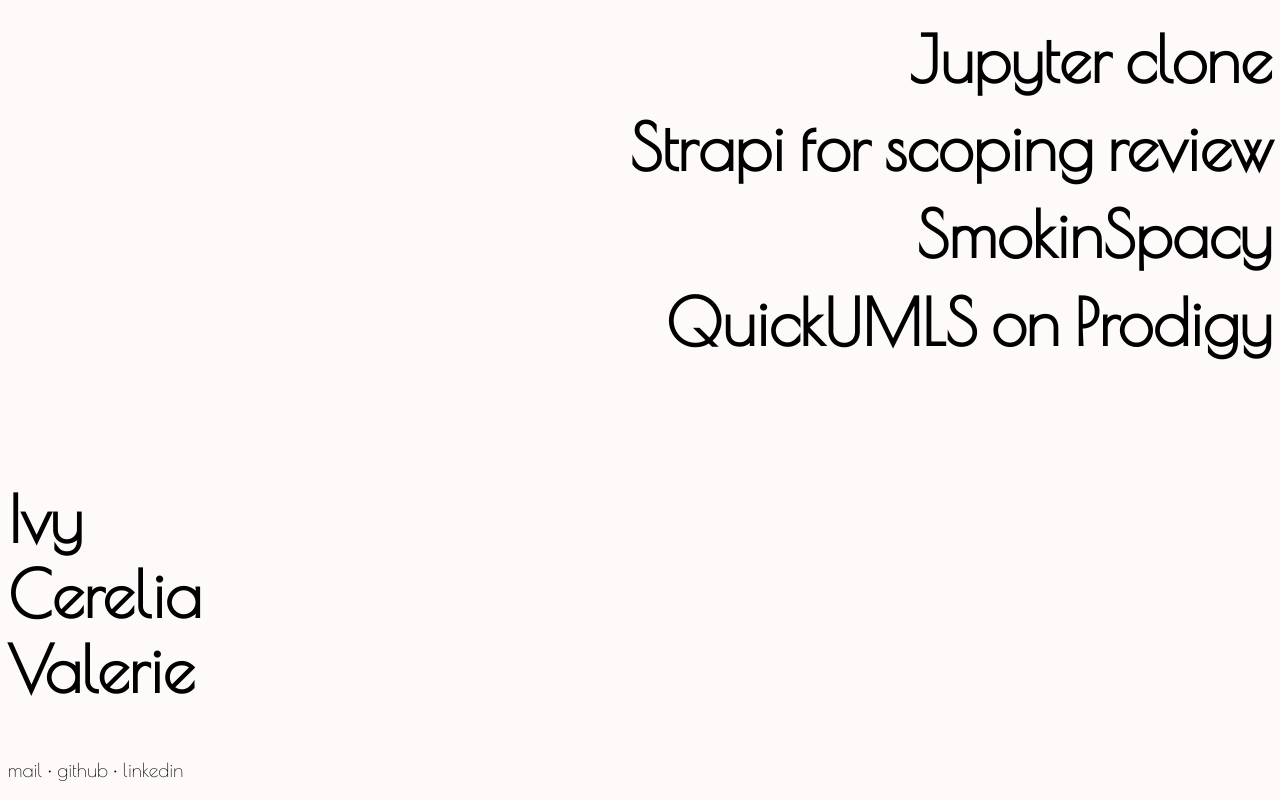
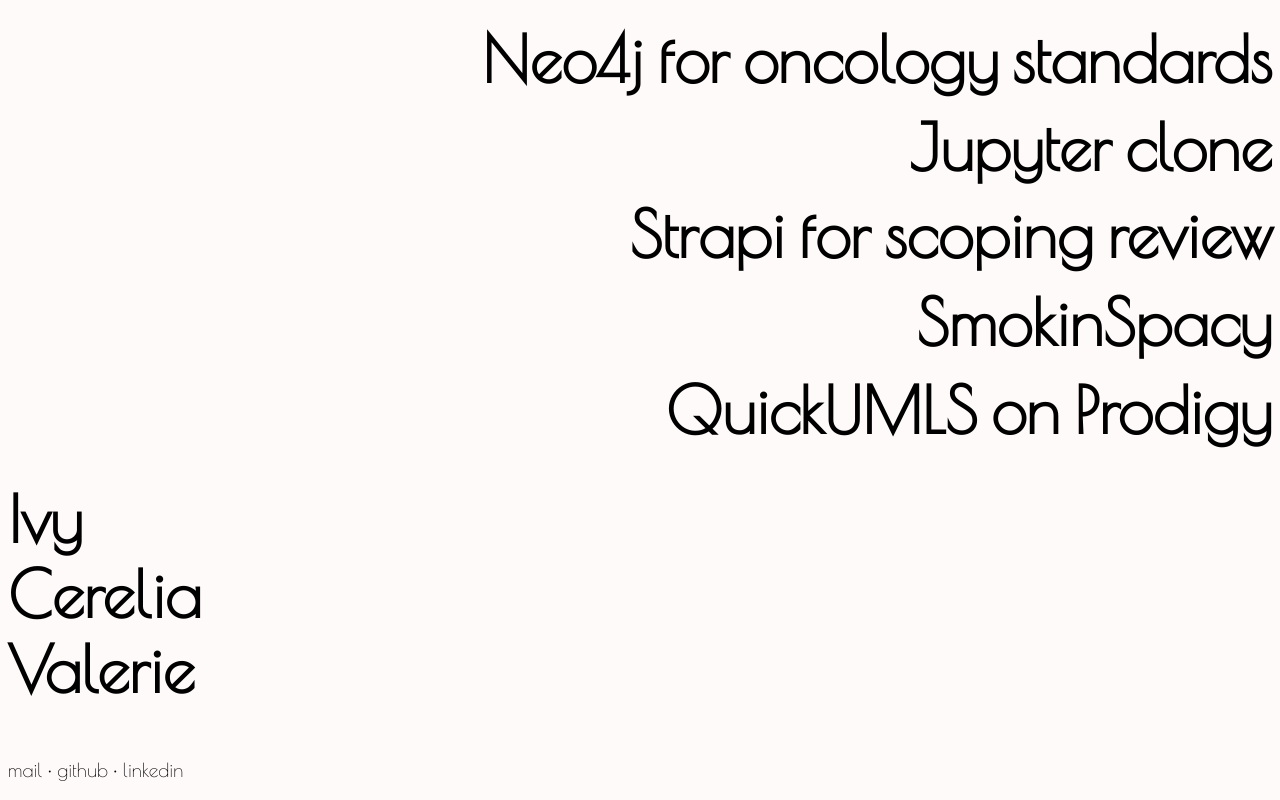
Before and after one commit to ivcvy/ivcvy.github.io, a plain HTML site: page index.html in a window 1280 px wide. Drawn offline with nearby package versions, Linux system fonts and the light colour scheme.

Commit message:
add neo4j

```diff
--- a/index.html
+++ b/index.html
@@ -21,6 +21,12 @@
                 </p>
             </div>
             <div class="right">
+                <h1>
+                    <span class="text"><a href="https://github.com/ivcvy/neo4j_oncology_standards" target="_blank">Neo4j
+                            for oncology standards</a></span>
+                    <span class="hover"><a href="https://github.com/ivcvy/jupyter-clone" target="_blank">Oncology
+                            standards as graph!</a></span>
+                </h1>
                 <h1>
                     <span class="text"><a href="https://github.com/ivcvy/jupyter-clone" target="_blank">Jupyter
                             clone</a></span>
```
